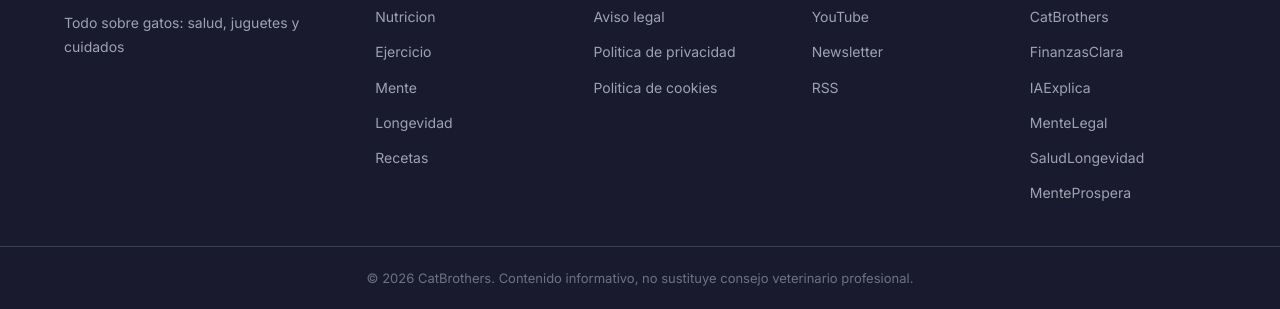
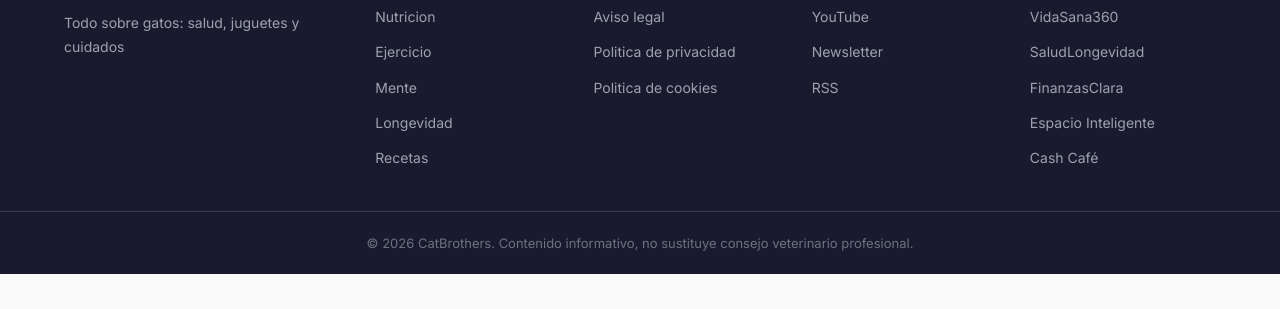
Before and after one commit to donpapaya14/catbrothers-web, an Astro site: page / in a window 1280 px wide. Shown: the part 2633-2942 px from the top of the page. After the commit the page ends 2907 px from the top, so only its background shows below. Built offline with nearby package versions, Linux system fonts and the light colour scheme; Astro itself is replaced by a stand-in of ours.

Commit message:
fix: correct site URL to catbrothers.uk + update cross-links footer
Co-Authored-By: Claude Opus 4.6 (1M context) <noreply@anthropic.com>

```diff
--- a/src/components/layout/Footer.astro
+++ b/src/components/layout/Footer.astro
@@ -47,12 +47,11 @@ const legal = [
     <div class="footer__col">
       <h4>Nuestras webs</h4>
       <ul>
-        <li><a href="https://vida-sana-360.com" target="_blank" rel="noopener">CatBrothers</a></li>
+        <li><a href="https://vida-sana-360.com" target="_blank" rel="noopener">VidaSana360</a></li>
+        <li><a href="https://saludlongevidad.org" target="_blank" rel="noopener">SaludLongevidad</a></li>
         <li><a href="https://finanzasclara.uk" target="_blank" rel="noopener">FinanzasClara</a></li>
-        <li><a href="https://iaexplica-web.vercel.app" target="_blank" rel="noopener">IAExplica</a></li>
-        <li><a href="https://mentelegal-web.vercel.app" target="_blank" rel="noopener">MenteLegal</a></li>
-        <li><a href="https://saludlongevidad.org" target="_blank" rel="noopener">SaludLongevidad</a></li>
-        <li><a href="https://menteprospera-web.vercel.app" target="_blank" rel="noopener">MenteProspera</a></li>
+        <li><a href="https://espaciointeligente.org" target="_blank" rel="noopener">Espacio Inteligente</a></li>
+        <li><a href="https://cash-cafe.org" target="_blank" rel="noopener">Cash Café</a></li>
       </ul>
     </div>
   </div>
```
